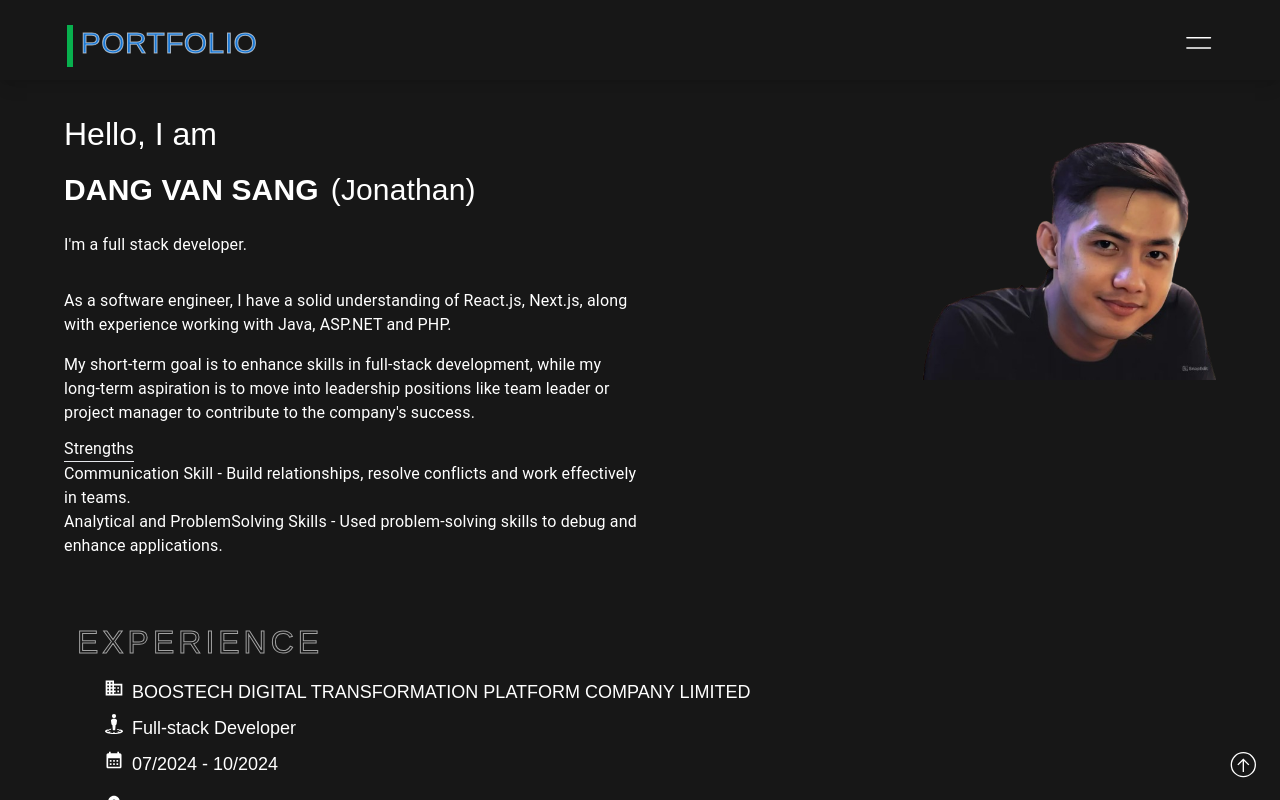
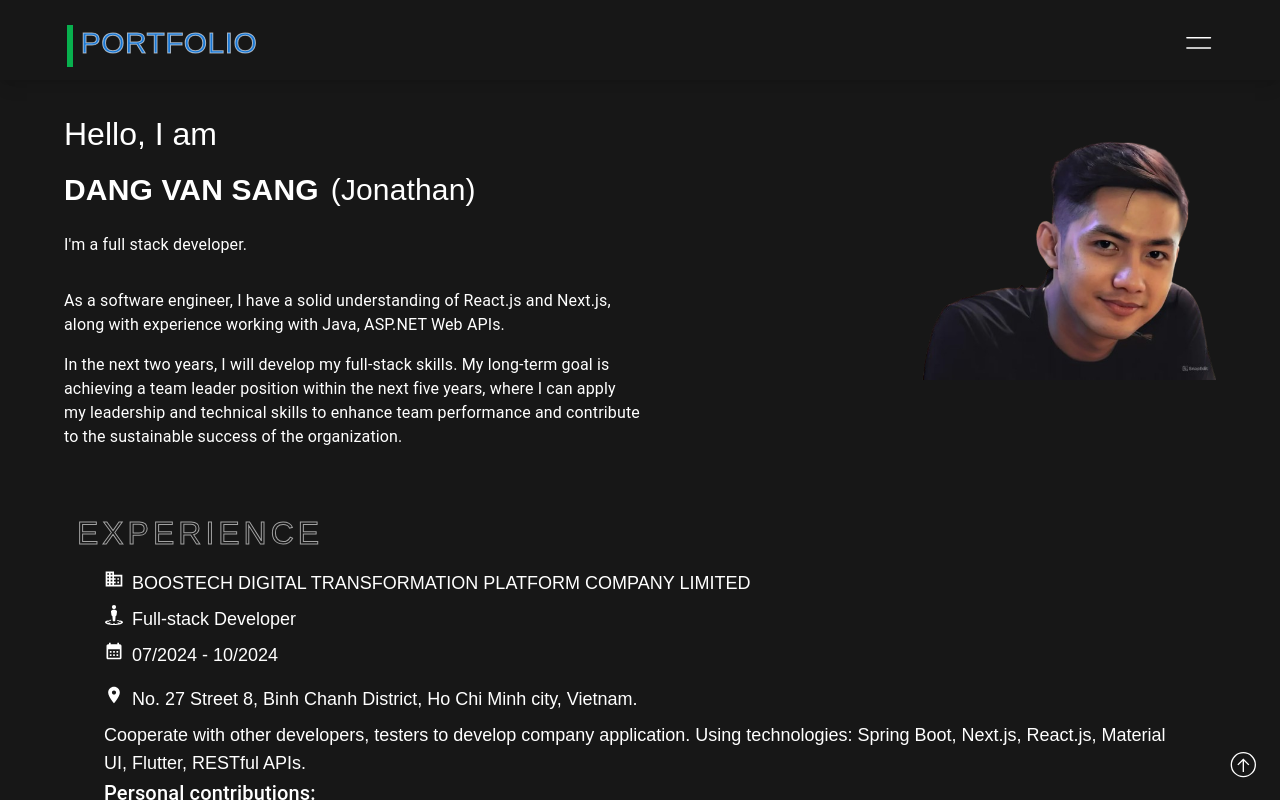
Before and after one commit to Sangdang2203/portfolio, a Next.js app: page / in a window 1280 px wide. Both pictures are taken after a click on the button "ABOUT ME". Shown: the top 800 px of the page. Built offline with nearby package versions, Linux system fonts and the light colour scheme.

Commit message:
Update Introduciton.tsx

```diff
--- a/src/app/(public)/home/Introduciton.tsx
+++ b/src/app/(public)/home/Introduciton.tsx
@@ -43,29 +43,16 @@ export default function IntroComponent() {
       {showSummary && (
         <div id="summary" className="mt-2 text-sm md:text-lg md:mt-4">
           <Typography className="py-2 md:py-4">
-            As a software engineer, I have a solid understanding of React.js,
-            Next.js, along with experience working with Java, ASP.NET and PHP.
+            As a software engineer, I have a solid understanding of React.js and
+            Next.js, along with experience working with Java, ASP.NET Web APIs.
           </Typography>
           <Typography>
-            My short-term goal is to enhance skills in full-stack development,
-            while my long-term aspiration is to move into leadership positions
-            like team leader or project manager to contribute to the
-            company&apos;s success.
+            In the next two years, I will develop my full-stack skills. My
+            long-term goal is achieving a team leader position within the next
+            five years, where I can apply my leadership and technical skills to
+            enhance team performance and contribute to the sustainable success
+            of the organization.
           </Typography>
-          <div className="mt-3">
-            <Typography variant="body1" className="capitalize">
-              strengths
-            </Typography>
-            <hr className="max-w-[70px]" />
-            <Typography>
-              Communication Skill - Build relationships, resolve conflicts and
-              work effectively in teams.
-            </Typography>
-            <Typography>
-              Analytical and ProblemSolving Skills - Used problem-solving skills
-              to debug and enhance applications.
-            </Typography>
-          </div>
         </div>
       )}
     </div>
```
